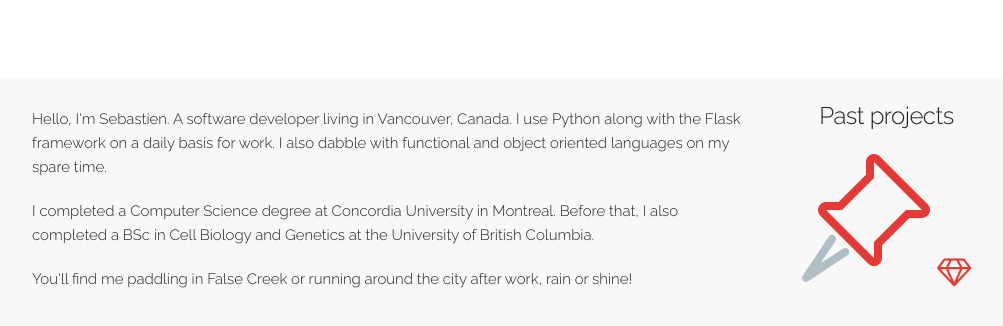
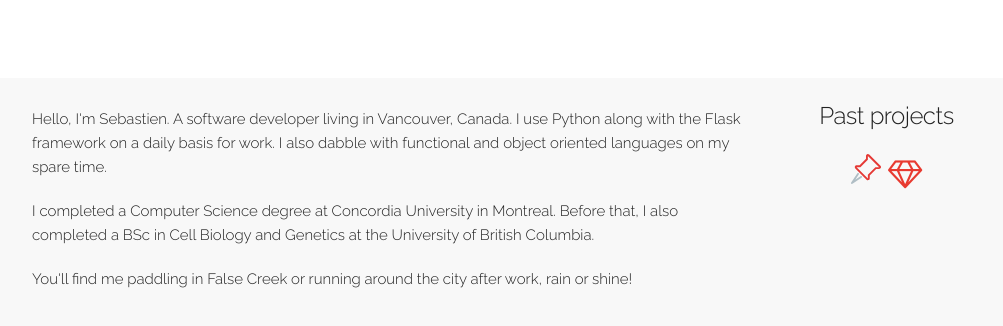
Before and after one commit to luongs/luongs.github.io, a plain HTML site: page index.html in a window 1280 px wide. Shown: the part 318-644 px from the top of the page, without its empty margins (128-1131 px from the left). Drawn offline with Linux system fonts and the light colour scheme.

Commit message:
Update css for icons

```diff
--- a/index.html
+++ b/index.html
@@ -40,7 +40,7 @@
       </div>
     <div class="three columns">
         <h5> Past projects  </h5>
-        <h4> <a href="http://mangacork.xyz"><img src="/static/images/pin.svg" alt="mangacork"></a> <a href="http://gem-finder.herokuapp.com/"><i class="fa fa-diamond"> </i></a></h4>
+        <h4> <a href="http://mangacork.xyz" title="Mangacork"><img src="static/images/pin.svg" alt="mangacork"></a> <a href="http://gem-finder.herokuapp.com/" title="8tracks Gem Finder"><i class="fa fa-diamond"> </i></a></h4>
       </div>
     </div>
   </div>
--- a/static/css/style.css
+++ b/static/css/style.css
@@ -52,6 +52,10 @@ body {
 	position: absolute;
 }
 
+.projects img {
+    height: 3rem;
+}
+
 .projects h6 {
 	text-align: left;
 }
```
